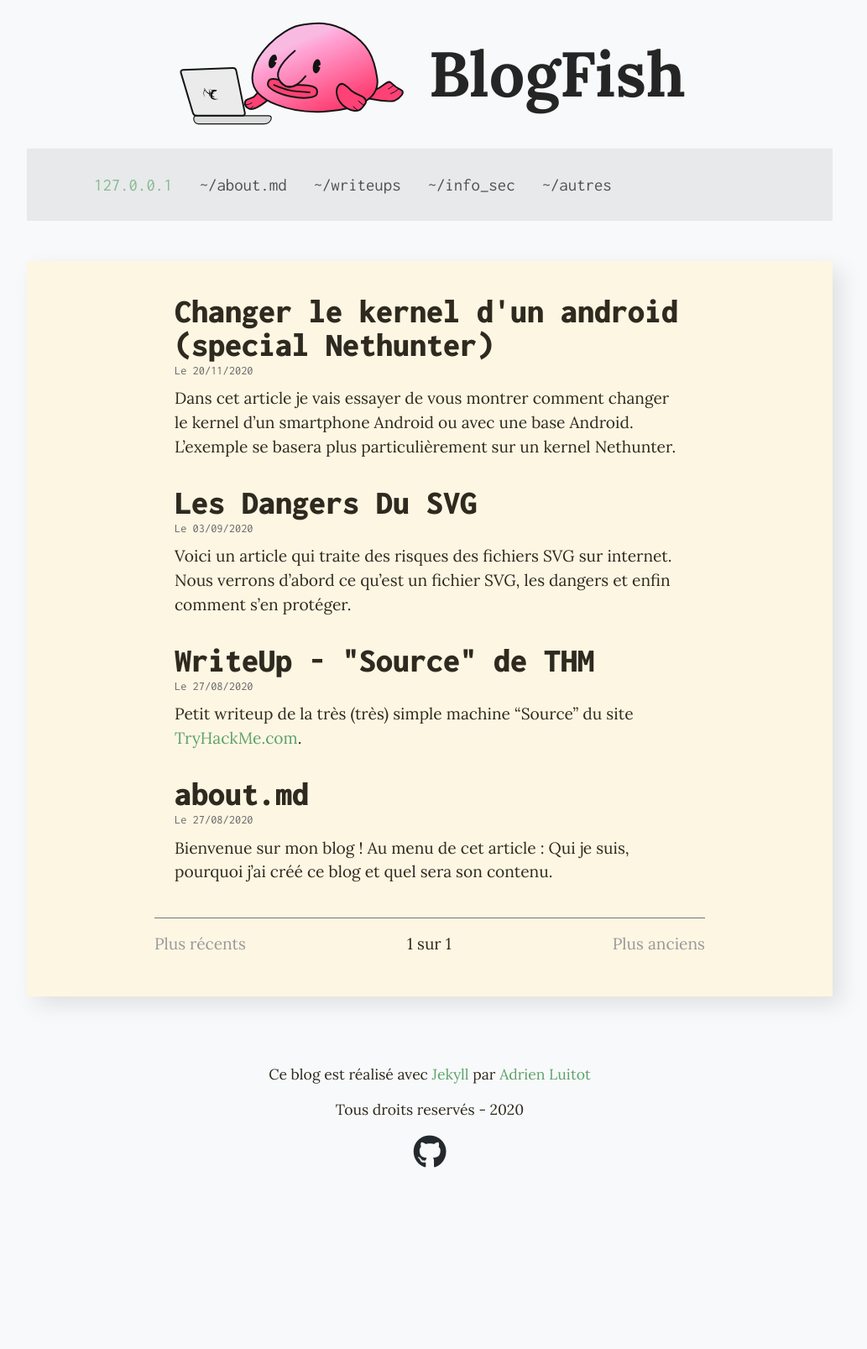
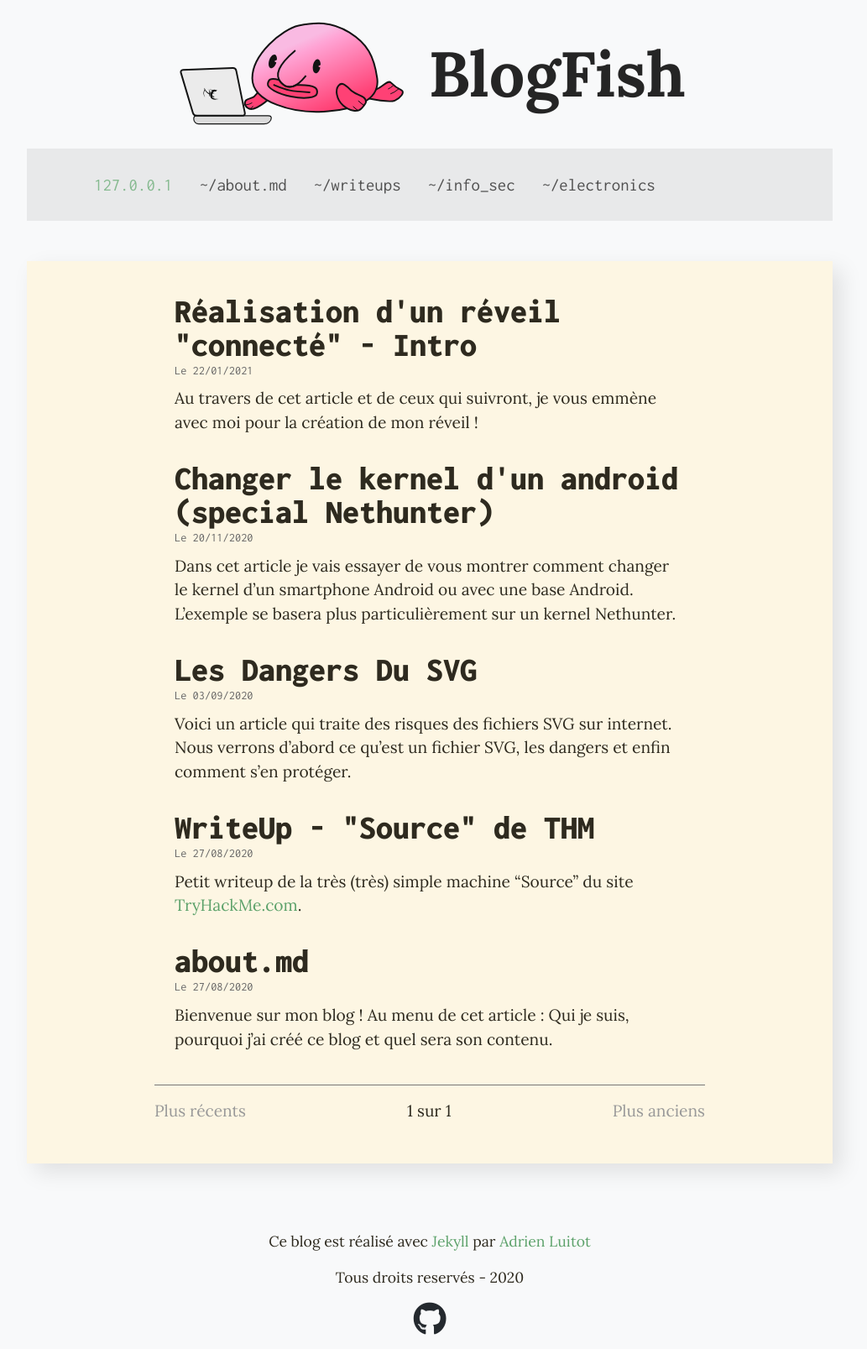
Before and after one commit to adrienluitot/blogfish, a Jekyll site: the page built from index.html, in a window 1280 px wide. Shown: the whole page at 84% size, without its empty margins (128-1161 px from the left). Built offline with Jekyll 4.4.1, drawn with Linux system fonts in a browser that asks for light colours; the list of posts is cut into pages by our own code; before the commit the page ends 1408 px from its top, so only the background shows below that; some of the changed lines change nothing that is shown.

Commit message:
new article + replaced category
new article and replaced the "other" category by "electronics"

```diff
--- /dev/null
+++ b/_category/electronics.md
@@ -0,0 +1,3 @@
+---
+category: Electronics
+---
--- a/_data/navbar.yml
+++ b/_data/navbar.yml
@@ -6,7 +6,7 @@
   link: /writeups
 - name: "~/info_sec"
   link: /infosec
-- name: "~/autres"
-  link: /autres
+- name: "~/electronics"
+  link: /electronics
 
 # Check how to automate categories ?
--- /dev/null
+++ b/_posts/2021-01-22-realisation_d_un_reveil_connecte_intro.md
@@ -0,0 +1,67 @@
+---
+author: Adrien
+id: 4
+licence: CC-BY
+title: "Réalisation d'un réveil \"connecté\" - Intro"
+categories: "Electronics"
+---
+
+Au travers de cet article et de ceux qui suivront, je vous emmène avec moi pour la création de mon réveil !
+
+## Intro
+
+Pour une petite mise en contexte inutile, j'ai besoin d'un réveil comme la plupart des êtres humains. Pour le moment j'utilise Alexa, mais je suis un peu anti-Amazon et anti-surveillance potentielle. Donc j'ai décidé de passer sur un vrai réveil, et pourquoi pas le faire moi-même ?!
+
+Mais je voulais qu'il soit "connecté", par ça je veux dire qu'il soit facilement configurable via mon téléphone, il faudra donc que je puisse changer l'heure, mettre des alarmes et sélectionner la douce musique qui me réveillera. En option ça serait pas mal de pouvoir upload directement les musiques depuis mon téléphone, mais je ne sais pas si ça sera possible. Pouvoir lier mon appli de réveil à mon calendrier pourrait aussi être une feature intéressante.
+
+Bref, au menu des articles qui suivront : réaliser une appli pour configurer mon réveil + réaliser le réveil en lui-même. Je ne sais pas encore combien d'article il y aura, on verra bien !
+
+Dans cet article on couvrira rien de technique, on va juste faire une révision des contraintes et des technologies que je vais utiliser.
+
+## Électronique - Contraintes & envies personnelles
+
+Bon, comme dit juste au-dessus dans l'intro, les trois choses les plus importantes sont que : ça donne l'heure, ça réveille et que ça soit configurable depuis mon téléphone intelligent.
+
+Il faut aussi que ça soit dans mon domaine de compétences, arrivé là on a déjà pas mal de choix :
+
+- Acheter un réveil tout fait, mais c'est de la triche et sûrement trop cher.
+
+- Utiliser un téléphone juste pour ça, c'est faisable en choppant un vieux tel, mais ça consomme beaucoup trop et puis c'est pas très fun.
+
+- Utiliser un Raspberry Pi (ou autre carte du style), bon, c'est un tantinet overkill et un peu trop cher (bien que le Zéro reste très abordable).
+
+- El famoso Arduino, c'est l'option que j'ai choisie, c'est pas cher, amplement suffisant pour cette tâche, ça consomme rien et j'en ai déjà quelques-uns chez moi !
+
+Au début j'étais parti sur un Arduino Nano et un module Bluetooth, puis en fait j'ai trouvé des [NodeMCU](https://fr.wikipedia.org/wiki/NodeMCU) (embarquant un ESP8266) chez moi, le wifi c'est peut-être un peu moins pratique que le Bluetooth, mais au moins ça me fait économiser un peu d'argent (étudiant be like) !
+
+Après quelques recherches sur des horloges à base d'Arduino, j'ai réalisé qu'il n'était pas très précis et donc qu'il me fallait un module RTC (*Real-Time Clock*) pour que ça soit correctement précis. J'en ai choisi un qui ressortait souvent et qui est pas trop cher (environ 1 €), le DS3231.
+
+Bon maintenant il nous faut encore afficher l'heure et gérer des fichiers et du son. Pour l'affichage on a une multitude de choix aussi : des afficheurs 7 segments, des écrans LCD, des écrans e-ink/e-paper, des écrans OLED... Mais comme j'ai voulu pousser le vice de la faible consommation d'énergie encore plus loin j'ai décidé de prendre un écran e-ink malgré le prix assez élevé de ces petites bêtes ! J'ai pas encore commandé de modèle précis, mais ça sera sûrement un rectangulaire chinois de 2.13 pouces dans les alentours de 10 à 15 €.
+
+Pour les fichiers et les sons je suis tombé sur un module très pratique et pas cher (moins de 3 €) portant le nom de [DFPlayer](https://wiki.dfrobot.com/DFPlayer_Mini_SKU_DFR0299). Il possède déjà un port pour carte SD, un ampli audio, et quelques broches pour des boutons (play/pause, son suivant/précédent, volume...).
+
+Le souci c'est qu'on ne peut pas écrire sur la carte SD depuis l'Adruino. Dans l'absolu ce n'est pas vraiment un problème, il faudra juste penser lors de la conception de la boîte du réveil à ce que la carte SD soit rapidement/facilement accessible. Je pensais aussi utiliser la carte SD pour sauvegarder les alarmes, mais vu que ce n'est pas possible je vais devoir utiliser la mémoire de l'ESP8266. Le truc c'est que cette mémoire de ne fait que 512 bytes, ce qui me parait relativement peu pour enregistrer des alarmes, à voir avec les tests et mon parsing s'il faudra faire autrement (ajouter une eeprom extérieure ou utiliser autre chose que le DFPlayer).
+
+Pour la partie électronique "avancée" je pense qu'on est pas mal, il faudra ajouter une LED ou deux pour pouvoir lire l'écran e-ink la nuit et quelques boutons pour stopper l'alarme, activer la lumière... Sûrement aussi un switch pour activer le wifi ou un mode veille, pour essayer de consommer le moins possible et éviter les ondes inutiles.
+
+Ah oui aussi, il faudra peut-être réfléchir à un système de backup en cas de coupure d'électricité, mais ça ne sera peut-être pas utile, le RTC embarque une pile bouton, donc l'heure devrait être conservée. Pour les musiques ça sera sur carte SD donc pas de soucis sur la conservation, et pour les alarmes ça dépendra, mais si c'est sur l'eeprom du NodeMCU même sans électricité ça devrait être conservé, puis je ferai peut-être un système de sauvegarde des alarmes sur l'appli.
+
+Justement l'appli... Ça serait pas mal qu'on en parle aussi, non ?
+
+## Software - Contraintes & envies personnelles
+
+Pour l'appli je voulais un truc homemade aussi, de toute façon j'ai pas trop le choix je pense ! Pour la communication avec le réveil, vu que c'est un NodeMCU, ça sera par WiFi, par contre je sais pas trop s'il faut le connecter au réseau, s'il faut s'y connecter directement ou si les deux sont faisables.
+
+Je suis sous Android (enfin */e/ OS* plus précisément), donc j'ai une pléthore de possibilités pour faire l'appli. J'hésitais principalement entre Flutter et Kotlin (ou Java). Flutter me permettrait un résultat plus rapide et assez joli, surtout que j'ai déjà fait une appli avec. En revanche Kotlin je connais très peu, mais le résultat serait aussi joli et ça me permettrait de me rapprocher un peu plus de ce qui est utilisé pour la plupart des applis Android. Savoir développer des applis avec Kotlin me permettrait de pouvoir participer à des projets open source basés sur ce langage. J'ai donc choisi Kotlin ! (Il faut avouer qu'*Alzy* m'a un peu aidé à prendre cette décision !)
+
+L'application sera très similaire aux applis d'horloge, et ne devrait pas être trop compliquée de manière générale. Je ne sais pas encore comment je vais gérer le tout, est-ce qu'il faudra être connecté au NodeMCU pour pouvoir éditer les alarmes ou est-ce qu'il faudra les créer puis les upload ? Est-ce que j'implémenterai directement la synchronisation avec mon calendrier ? On verra ça sur le "terrain" ! Ou avant si j'ai une illumination...
+
+Pour la liaison avec le NodeMCU je pense pas que ça soit trop compliqué, il doit de toute façon y avoir tout un tas de tutoriels sur l'internet.
+
+## Conclusion
+
+Voilà ! Il me semble que c'est à peu près tout pour la partie chiante qui n'intéresse personne ! Bien sûr, je ne sais pas quand arrivera la suite, ça dépendra de ma motivation, de ma gestion et de quand arrive les prochains composants ! Il me manque encore le module RTC et l'écran (mais je commencerai avec un écran LCD).
+
+Si vous avez des questions, des conseils, des corrections ou que vous voulez simplement discuter n'hésitez pas à me joindre sur discord : `{{ site.data.globals.discordtag }}`
+
+Sinon, je vous dis à une prochaine pour apprendre Kotlin ensemble je suppose !
```
